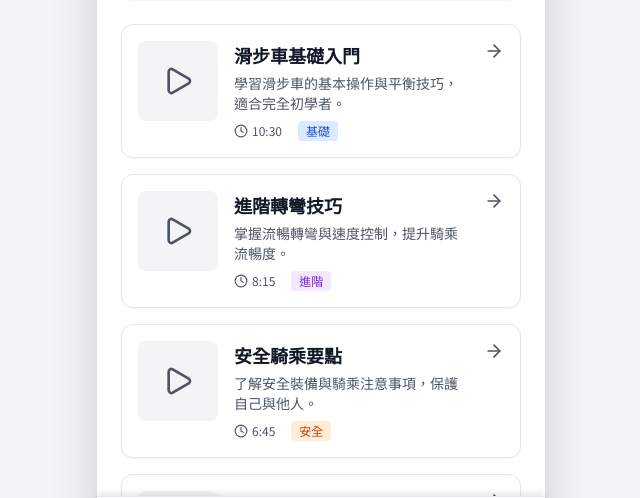
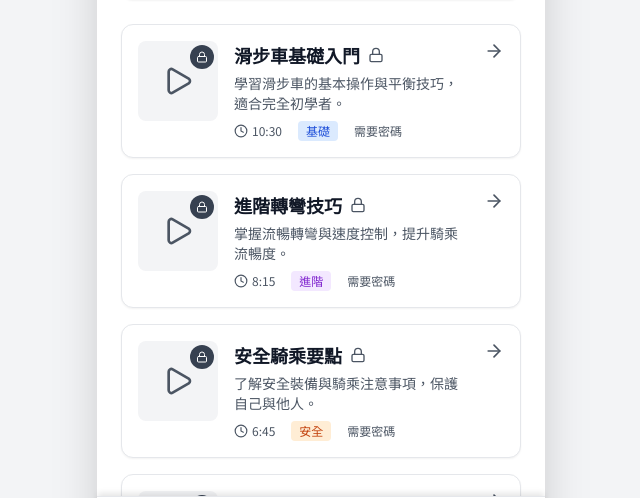
Before and after one commit to badbadted/Sipangzi001, a React (Vite) app: page / in a window 1280 px wide. Both pictures are taken after a click on the button "教室". Shown: the part 240-738 px from the top of the page, without its empty margins (319-959 px from the left). Built offline with nearby package versions, Linux system fonts and the light colour scheme; no server answers; the database is empty.

Commit message:
設計課程密碼

```diff
--- a/components/LearningClassroom.tsx
+++ b/components/LearningClassroom.tsx
@@ -1,8 +1,9 @@
 import React, { useState } from 'react';
-import { BookOpen, Play, Clock, ArrowRight } from 'lucide-react';
+import { BookOpen, Play, Clock, ArrowRight, Lock } from 'lucide-react';
 import { Course, CourseCategory } from '../types';
 import { Theme, themes } from '../themes';
 import { getTextColor, getTextSecondaryColor, getPrimaryColor } from '../themeUtils';
+import PasswordModal from './PasswordModal';
 
 interface LearningClassroomProps {
   courses: Course[];
@@ -17,6 +18,8 @@ const LearningClassroom: React.FC<LearningClassroomProps> = ({
 }) => {
   const currentTheme = themes[theme] || themes['light'];
   const [selectedCategory, setSelectedCategory] = useState<CourseCategory | 'all'>('all');
+  const [showPasswordModal, setShowPasswordModal] = useState(false);
+  const [pendingCourseId, setPendingCourseId] = useState<string | null>(null);
 
   const categories: { id: CourseCategory | 'all'; label: string }[] = [
     { id: 'all', label: '全部' },
@@ -43,6 +46,36 @@ const LearningClassroom: React.FC<LearningClassroomProps> = ({
       default:
         return 'bg-gray-100 text-gray-700';
     }
+  };
+
+  const handleCourseClick = (courseId: string) => {
+    const course = courses.find(c => c.id === courseId);
+    if (!course) return;
+
+    // 檢查是否需要密碼
+    if (course.requirePassword && course.password) {
+      setPendingCourseId(courseId);
+      setShowPasswordModal(true);
+    } else {
+      // 不需要密碼，直接進入
+      onSelectCourse(courseId);
+    }
+  };
+
+  const handlePasswordVerify = (inputPassword: string): boolean => {
+    if (!pendingCourseId) return false;
+
+    const course = courses.find(c => c.id === pendingCourseId);
+    if (!course) return false;
+
+    // 檢查課程密碼（不支援超級權限）
+    if (course.password && inputPassword === course.password) {
+      onSelectCourse(pendingCourseId);
+      setPendingCourseId(null);
+      return true;
+    }
+
+    return false;
   };
 
   return (
@@ -98,12 +131,12 @@ const LearningClassroom: React.FC<LearningClassroomProps> = ({
           {filteredCourses.map(course => (
             <div
               key={course.id}
-              onClick={() => onSelectCourse(course.id)}
+              onClick={() => handleCourseClick(course.id)}
               className={`${currentTheme.styles.cardBg} p-4 rounded-xl shadow-sm border ${currentTheme.colors.border} cursor-pointer hover:shadow-md transition-all active:scale-95`}
             >
               <div className="flex items-start gap-4">
                 {/* 縮圖或圖示 */}
-                <div className={`w-20 h-20 rounded-lg flex items-center justify-center flex-shrink-0 ${
+                <div className={`w-20 h-20 rounded-lg flex items-center justify-center flex-shrink-0 relative ${
                   theme === 'cute' ? 'bg-pink-100' :
                   theme === 'tech' ? 'bg-cyan-500/20' :
                   theme === 'dark' ? 'bg-gray-700' :
@@ -123,13 +156,34 @@ const LearningClassroom: React.FC<LearningClassroomProps> = ({
                       'text-gray-600'
                     } size={32} />
                   )}
+                  {/* 鎖定圖示（如果有密碼） */}
+                  {course.requirePassword && course.password && (
+                    <div className={`absolute top-1 right-1 w-6 h-6 rounded-full flex items-center justify-center ${
+                      theme === 'cute' ? 'bg-pink-500' :
+                      theme === 'tech' ? 'bg-cyan-500' :
+                      theme === 'dark' ? 'bg-gray-600' :
+                      'bg-gray-700'
+                    }`}>
+                      <Lock size={12} className="text-white" />
+                    </div>
+                  )}
                 </div>
 
                 {/* 課程資訊 */}
                 <div className="flex-1 min-w-0">
-                  <h3 className={`font-bold text-lg mb-1 ${getTextColor(theme)}`}>
-                    {course.title}
-                  </h3>
+                  <div className="flex items-center gap-2 mb-1">
+                    <h3 className={`font-bold text-lg ${getTextColor(theme)}`}>
+                      {course.title}
+                    </h3>
+                    {course.requirePassword && course.password && (
+                      <Lock className={
+                        theme === 'cute' ? 'text-pink-500' :
+                        theme === 'tech' ? 'text-cyan-400' :
+                        theme === 'dark' ? 'text-gray-400' :
+                        'text-gray-600'
+                      } size={16} />
+                    )}
+                  </div>
                   <p className={`text-sm mb-2 line-clamp-2 ${getTextSecondaryColor(theme)}`}>
                     {course.description}
                   </p>
@@ -143,6 +197,11 @@ const LearningClassroom: React.FC<LearningClassroomProps> = ({
                     <span className={`px-2 py-0.5 rounded text-xs ${getCategoryColor(course.category)}`}>
                       {categories.find(c => c.id === course.category)?.label || course.category}
                     </span>
+                    {course.requirePassword && course.password && (
+                      <span className={`text-xs ${getTextSecondaryColor(theme)}`}>
+                        需要密碼
+                      </span>
+                    )}
                   </div>
                 </div>
 
@@ -160,6 +219,18 @@ const LearningClassroom: React.FC<LearningClassroomProps> = ({
           ))}
         </div>
       )}
+
+      {/* 密碼驗證彈窗 */}
+      <PasswordModal
+        isOpen={showPasswordModal}
+        onClose={() => {
+          setShowPasswordModal(false);
+          setPendingCourseId(null);
+        }}
+        onVerify={handlePasswordVerify}
+        title={pendingCourseId ? `請輸入 ${courses.find(c => c.id === pendingCourseId)?.title || '課程'} 的密碼` : '請輸入密碼'}
+        theme={theme}
+      />
     </div>
   );
 };
--- a/data/courses.ts
+++ b/data/courses.ts
@@ -1,4 +1,4 @@
-import { Course } from '../types';
+import { Course, CourseCategory } from '../types';
 
 /**
  * 學習教室課程數據
@@ -28,7 +28,9 @@ export const courses: Course[] = [
     videoUrl: 'https://www.youtube.com/watch?v=dQw4w9WgXcQ', // 請替換為實際的影片 ID
     duration: '10:30',
     category: 'basic',
-    order: 1
+    order: 1,
+    requirePassword: true,
+    password: '1234'
   },
   {
     id: 'course-002',
@@ -46,7 +48,9 @@ export const courses: Course[] = [
     videoUrl: 'https://youtu.be/dQw4w9WgXcQ', // 請替換為實際的影片 ID
     duration: '8:15',
     category: 'advanced',
-    order: 2
+    order: 2,
+    requirePassword: true,
+    password: '1234'
   },
   {
     id: 'course-003',
@@ -69,7 +73,9 @@ export const courses: Course[] = [
     videoUrl: 'https://www.youtube.com/embed/dQw4w9WgXcQ', // 請替換為實際的影片 ID
     duration: '6:45',
     category: 'safety',
-    order: 3
+    order: 3,
+    requirePassword: true,
+    password: '1234'
   },
   {
     id: 'course-004',
@@ -87,7 +93,9 @@ export const courses: Course[] = [
     videoUrl: 'https://www.youtube.com/watch?v=dQw4w9WgXcQ', // 請替換為實際的影片 ID
     duration: '12:20',
     category: 'technique',
-    order: 4
+    order: 4,
+    requirePassword: true,
+    password: '1234'
   },
   {
     id: 'course-005',
@@ -105,7 +113,9 @@ export const courses: Course[] = [
     videoUrl: 'https://youtu.be/dQw4w9WgXcQ', // 請替換為實際的影片 ID
     duration: '9:10',
     category: 'technique',
-    order: 5
+    order: 5,
+    requirePassword: true,
+    password: '1234'
   }
 ];
 
--- a/types.ts
+++ b/types.ts
@@ -49,6 +49,8 @@ export interface Course {
   category: CourseCategory; // 課程分類
   order: number; // 排序順序
   createdAt?: number; // 建立時間戳（可選）
+  password?: string; // 4位數字密碼（選填）
+  requirePassword?: boolean; // 是否需要密碼才能進入課程
 }
 
 export const AVATAR_COLORS = [
```
